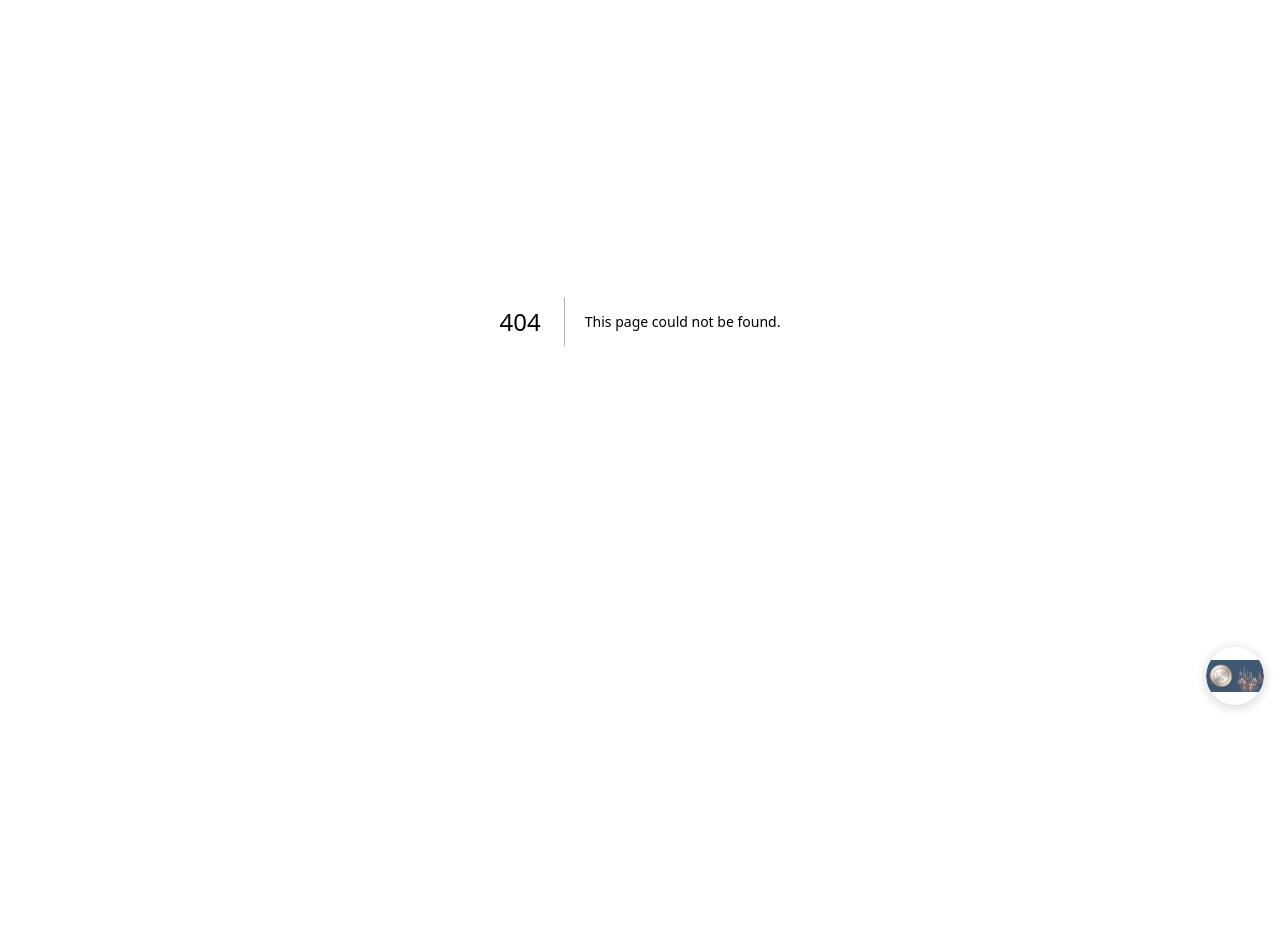
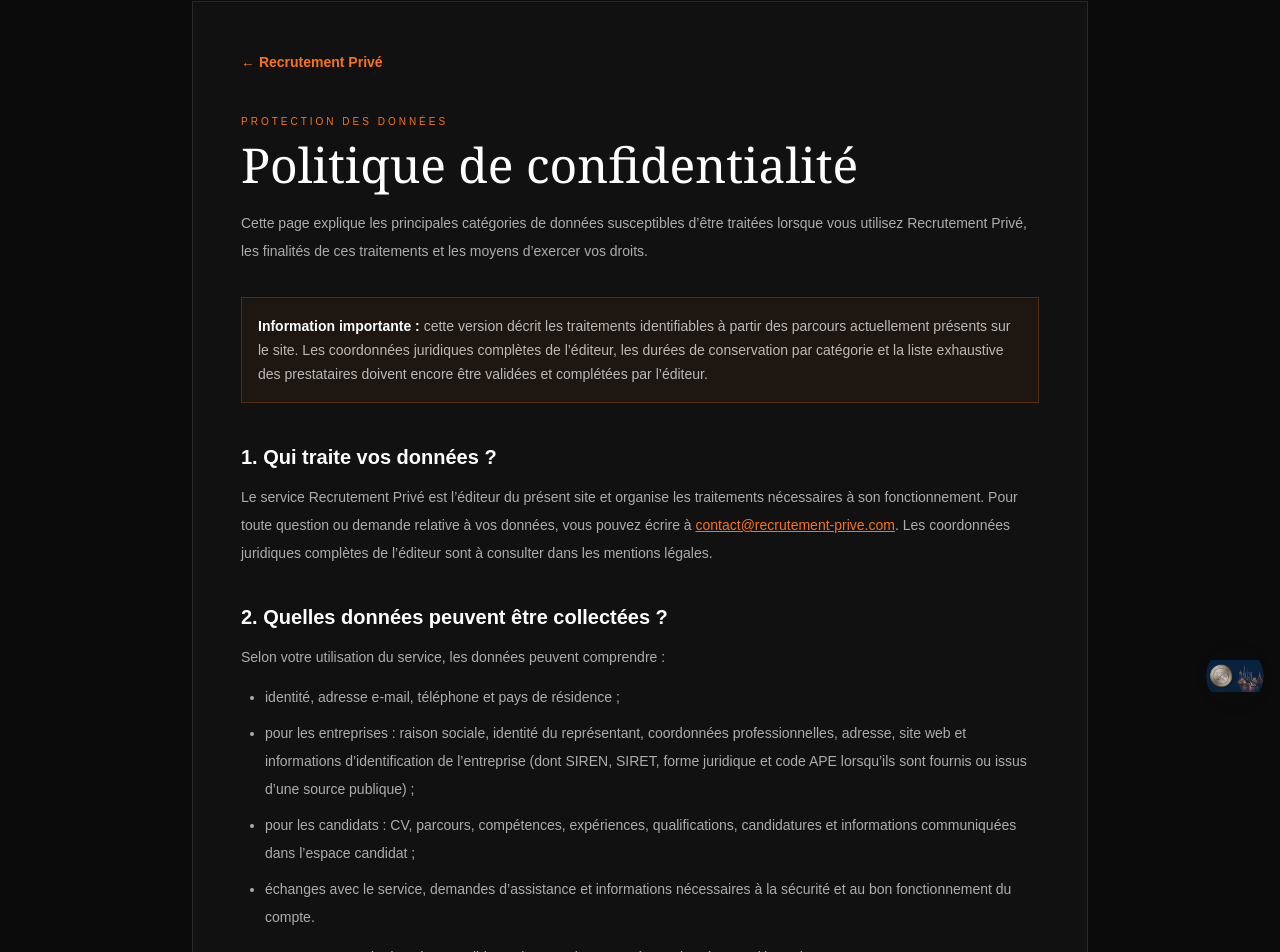
Before and after one commit to wafwana/recrutement-prive, a Next.js app: page /politique-confidentialite in a window 1280 px wide. Before the commit this address had no page. Shown: the part 79-1031 px from the top of the page. Before the commit the page ends 800 px from the top, so only its background shows below. Built offline with nearby package versions, Linux system fonts and the light colour scheme.

Commit message:
feat(legal): add public privacy policy page

```diff
--- /dev/null
+++ b/app/politique-confidentialite/page.tsx
@@ -0,0 +1,166 @@
+import Link from "next/link";
+
+const sections = [
+  {
+    title: "1. Qui traite vos données ?",
+    body: (
+      <p>
+        Le service Recrutement Privé est l’éditeur du présent site et organise les traitements
+        nécessaires à son fonctionnement. Pour toute question ou demande relative à vos données,
+        vous pouvez écrire à <a className="text-[#f97316] underline" href="mailto:contact@recrutement-prive.com">contact@recrutement-prive.com</a>.
+        Les coordonnées juridiques complètes de l’éditeur sont à consulter dans les mentions légales.
+      </p>
+    ),
+  },
+  {
+    title: "2. Quelles données peuvent être collectées ?",
+    body: (
+      <>
+        <p>Selon votre utilisation du service, les données peuvent comprendre :</p>
+        <ul className="list-disc space-y-2 pl-6">
+          <li>identité, adresse e-mail, téléphone et pays de résidence ;</li>
+          <li>pour les entreprises : raison sociale, identité du représentant, coordonnées professionnelles, adresse, site web et informations d’identification de l’entreprise (dont SIREN, SIRET, forme juridique et code APE lorsqu’ils sont fournis ou issus d’une source publique) ;</li>
+          <li>pour les candidats : CV, parcours, compétences, expériences, qualifications, candidatures et informations communiquées dans l’espace candidat ;</li>
+          <li>échanges avec le service, demandes d’assistance et informations nécessaires à la sécurité et au bon fonctionnement du compte.</li>
+        </ul>
+        <p>Ne transmettez pas de données sensibles qui ne seraient pas nécessaires à votre démarche.</p>
+      </>
+    ),
+  },
+  {
+    title: "3. Pourquoi ces données sont-elles utilisées ?",
+    body: (
+      <ul className="list-disc space-y-2 pl-6">
+        <li>créer, sécuriser et administrer les comptes candidats et entreprises ;</li>
+        <li>permettre le dépôt et la gestion des CV, candidatures, offres et missions de recrutement ;</li>
+        <li>analyser les compétences et rapprocher les profils des besoins de recrutement ;</li>
+        <li>permettre les mises en relation et le suivi des échanges lorsque cela est prévu par le service ;</li>
+        <li>répondre aux demandes, assurer le support, prévenir les abus et protéger la plateforme ;</li>
+        <li>respecter les obligations légales applicables et établir, exercer ou défendre des droits.</li>
+      </ul>
+    ),
+  },
+  {
+    title: "4. Fondements du traitement",
+    body: (
+      <p>
+        Selon le traitement concerné, les données sont utilisées pour fournir le service demandé
+        ou prendre des mesures précontractuelles, respecter une obligation légale, ou poursuivre
+        un intérêt légitime tel que la sécurisation du service et la mise en relation professionnelle.
+        Lorsqu’un traitement repose sur votre consentement, celui-ci peut être retiré à tout moment
+        pour l’avenir.
+      </p>
+    ),
+  },
+  {
+    title: "5. Qui peut accéder aux données ?",
+    body: (
+      <p>
+        Les données sont accessibles aux seules personnes habilitées qui en ont besoin pour leurs
+        fonctions. Certaines informations de candidature peuvent être communiquées à une entreprise
+        dans le cadre d’une mise en relation ou d’une candidature, selon les fonctionnalités utilisées
+        et les autorisations applicables. Des prestataires techniques peuvent intervenir pour
+        l’hébergement, la maintenance, la sécurité ou l’envoi de communications, dans la limite de
+        leurs missions et des garanties contractuelles applicables. Les données ne sont pas destinées
+        à être rendues publiques.
+      </p>
+    ),
+  },
+  {
+    title: "6. Durée de conservation",
+    body: (
+      <p>
+        Les données sont conservées pendant une durée limitée, nécessaire à la finalité poursuivie.
+        Cette durée dépend notamment de la vie du compte, du suivi des candidatures et missions,
+        des obligations légales applicables et des délais nécessaires à la gestion d’éventuels
+        différends. Lorsqu’elles ne sont plus nécessaires, les données sont supprimées ou archivées
+        avec un accès restreint lorsque la loi le permet ou l’exige. Les durées précises par catégorie
+        de données doivent être confirmées dans le registre de traitements de l’éditeur.
+      </p>
+    ),
+  },
+  {
+    title: "7. Vos droits",
+    body: (
+      <p>
+        Dans les conditions prévues par la réglementation applicable, vous pouvez demander l’accès
+        à vos données, leur rectification, leur effacement, la limitation du traitement, vous opposer
+        à certains traitements et, lorsque cela s’applique, demander la portabilité ou retirer votre
+        consentement. Vous pouvez exercer vos droits à l’adresse
+        {" "}<a className="text-[#f97316] underline" href="mailto:contact@recrutement-prive.com">contact@recrutement-prive.com</a>.
+        Une vérification raisonnable de votre identité pourra être demandée afin de protéger vos données.
+        Vous pouvez également introduire une réclamation auprès de la CNIL (www.cnil.fr) si vous estimez
+        que vos droits ne sont pas respectés.
+      </p>
+    ),
+  },
+  {
+    title: "8. Sécurité",
+    body: (
+      <p>
+        Recrutement Privé met en œuvre des mesures techniques et organisationnelles destinées à
+        protéger les données contre l’accès non autorisé, la perte, l’altération ou la divulgation.
+        Aucun service en ligne ne pouvant garantir une sécurité absolue, nous vous invitons à choisir
+        un mot de passe robuste et à ne jamais le communiquer.
+      </p>
+    ),
+  },
+  {
+    title: "9. Transferts hors de l’Espace économique européen",
+    body: (
+      <p>
+        Si un prestataire ou un traitement implique un transfert de données hors de l’Espace
+        économique européen, ce transfert doit être encadré par un mécanisme prévu par la
+        réglementation applicable et des garanties appropriées. Les informations précises sur
+        les prestataires, pays concernés et garanties doivent être communiquées en fonction des
+        services effectivement utilisés.
+      </p>
+    ),
+  },
+  {
+    title: "10. Mise à jour de cette politique",
+    body: (
+      <p>
+        Cette politique peut être mise à jour pour refléter les évolutions du service ou de la
+        réglementation. La date de dernière mise à jour sera indiquée lors de chaque révision.
+      </p>
+    ),
+  },
+];
+
+export default function PolitiqueConfidentialitePage() {
+  return (
+    <main className="min-h-screen bg-[#0b0b0b] px-5 py-14 text-white md:px-8 md:py-20">
+      <article className="mx-auto max-w-4xl border border-white/10 bg-[#111] p-7 md:p-12">
+        <Link href="/" className="text-sm font-semibold text-[#f97316] hover:underline">
+          ← Recrutement Privé
+        </Link>
+        <p className="mt-10 text-[10px] uppercase tracking-[0.3em] text-[#f97316]">Protection des données</p>
+        <h1 className="mt-3 font-serif text-4xl md:text-5xl">Politique de confidentialité</h1>
+        <p className="mt-5 text-sm leading-7 text-white/65">
+          Cette page explique les principales catégories de données susceptibles d’être traitées
+          lorsque vous utilisez Recrutement Privé, les finalités de ces traitements et les moyens
+          d’exercer vos droits.
+        </p>
+        <div className="mt-8 border border-[#f97316]/25 bg-[#f97316]/5 p-4 text-sm leading-6 text-white/70">
+          <strong className="text-white">Information importante :</strong> cette version décrit les
+          traitements identifiables à partir des parcours actuellement présents sur le site.
+          Les coordonnées juridiques complètes de l’éditeur, les durées de conservation par catégorie
+          et la liste exhaustive des prestataires doivent encore être validées et complétées par l’éditeur.
+        </div>
+        <div className="mt-10 space-y-9">
+          {sections.map((section) => (
+            <section key={section.title} className="space-y-3">
+              <h2 className="text-xl font-semibold text-white">{section.title}</h2>
+              <div className="space-y-3 text-sm leading-7 text-white/65">{section.body}</div>
+            </section>
+          ))}
+        </div>
+        <div className="mt-12 flex flex-wrap gap-5 border-t border-white/10 pt-6 text-sm">
+          <Link href="/mentions-legales" className="text-[#f97316] underline">Mentions légales</Link>
+          <a href="mailto:contact@recrutement-prive.com" className="text-[#f97316] underline">Contacter Recrutement Privé</a>
+        </div>
+      </article>
+    </main>
+  );
+}
```
